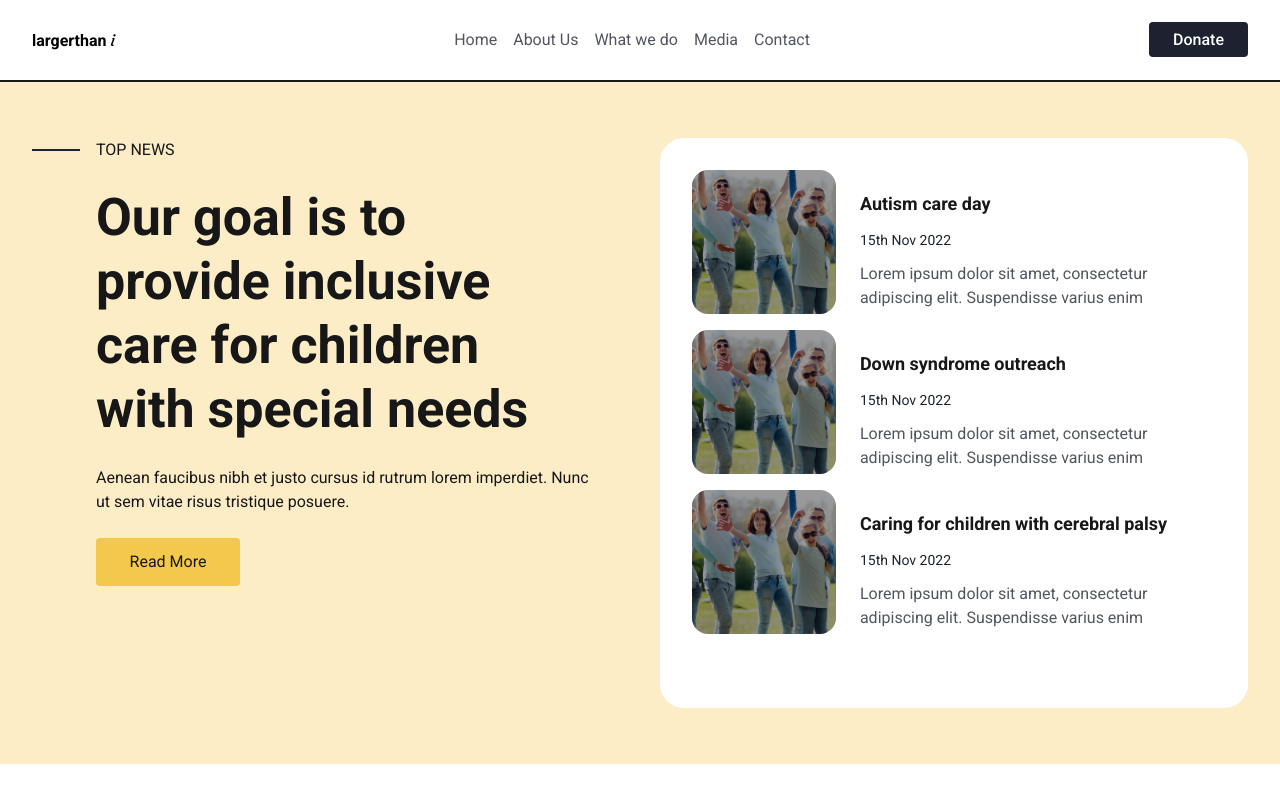
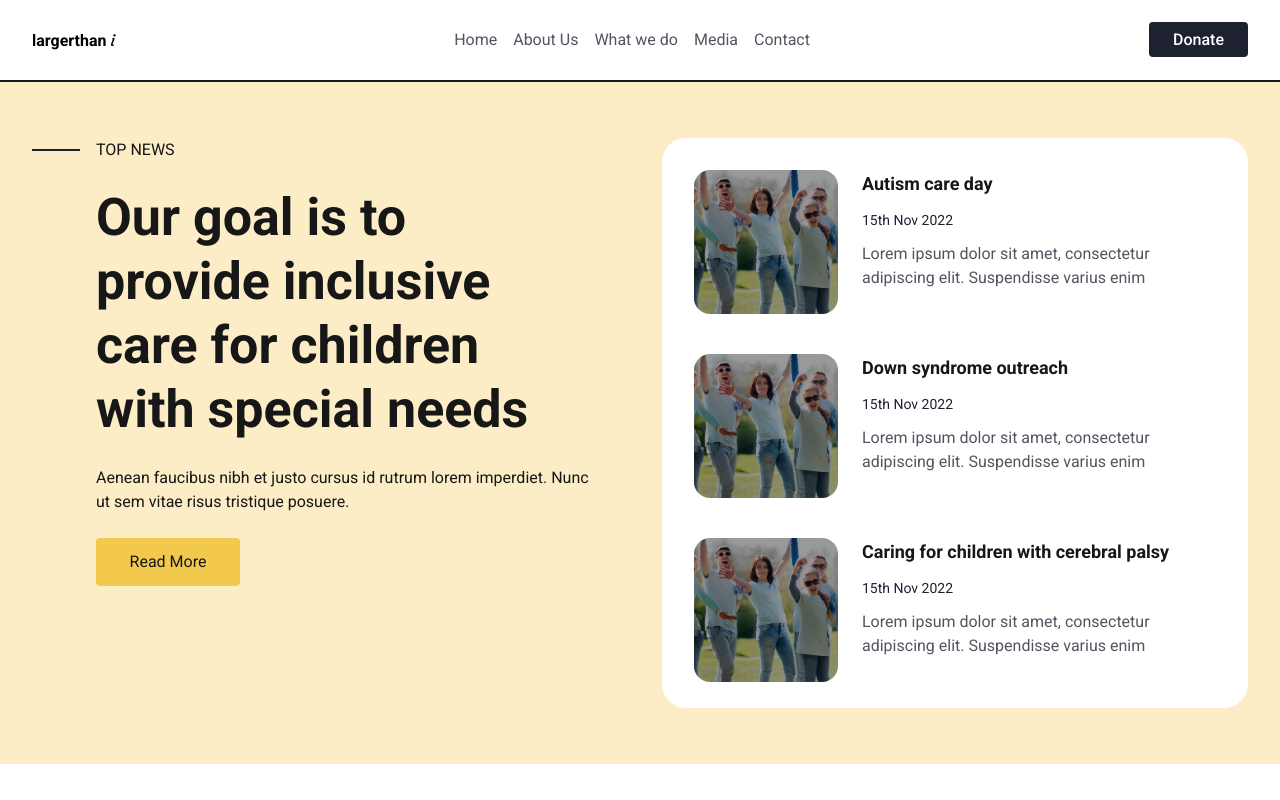
Before and after one commit to stpholise/orphanage, a Next.js app: page /media in a window 1280 px wide. Shown: the top 800 px of the page. Built offline with nearby package versions, Linux system fonts and the light colour scheme.

Commit message:
media/ donation page modified for px > 1024

```diff
--- a/app/_components/cards/EventsCard.tsx
+++ b/app/_components/cards/EventsCard.tsx
@@ -10,15 +10,15 @@ interface PlanedEvent {
 
 const EventsCard = ( { id, image, title, date, information }  : PlanedEvent) => {
   return (
-      <div className="lg:min-h-40 flex lg:gap-6">
+      <div className="lg:min-h-40 flex xl:gap-6 lg:gap-4 xl:items-start lg:items-start">
           <Image
               src={image}
               alt={title}
               width='100'
               height='100'
-              className="rounded-2xl lg:h-36 lg:w-36 object-cover"
+              className="rounded-2xl xl:h-36 xl:w-36 lg:w-32 lg:h-32 object-cover"
           />
-          <div className=" flex flex-col items-start justify-center gap-3">
+          <div className=" flex flex-col items-start justify-center xl:gap-3 lg:gap-1">
               <h2 className=" "> <Link href='#' className="lg:text-lg font-bold"> {title}</Link></h2>
               <h5 className="text-[#1D2130] text-sm">{date}</h5>
               <p className="text-[#525560]">{information}</p>
--- a/app/_components/helpers/EventWrapper.tsx
+++ b/app/_components/helpers/EventWrapper.tsx
@@ -36,7 +36,7 @@ const planedEvents: PlanedEvent[] = [
 
 const EventWrapper = () => {
   return (
-    <div className="w-[590px] h-[570px] bg-white rounded-3xl lg:p-8 gap-6">
+    <div className="xl:w-[590px]  lg:w-[560px] h-[570px] bg-white rounded-3xl xl:p-8 lg:p-5 flex lg:flex-col gap-6">
       {planedEvents.slice(0, 3).map((event) => (
         <EventsCard
           key={event.id}
--- a/app/_components/helpers/SectionHeading.tsx
+++ b/app/_components/helpers/SectionHeading.tsx
@@ -10,8 +10,8 @@ const SectionHeading = ({title, heading, text, button} : SectionHeadingProps) =>
   return (
     <div className="">
     <SectionTitle title={title} />
-    <div className="ml-16 max-w-[510px]  flex flex-col lg:gap-6 gap-4 my-6">
-      <h1 className="lg:text-[52px] max-w-[490px] font-bold leading-16 ">
+    <div className="ml-16 max-w-[510px] xl:w-[510px] lg:w-[444px] flex flex-col lg:gap-6 gap-4 my-6">
+      <h1 className="lg:text-[52px] xl:w-[490px] max-w-[490px] font-bold leading-16 ">
        {heading}
       </h1>{ text &&
       <p className="">
--- a/app/donation/page.tsx
+++ b/app/donation/page.tsx
@@ -8,7 +8,7 @@ const page = () => {
   return (
     <div>
       <section className=" lg:py-16">
-        <div className="container mx-auto lg:px-8 md:px-6 px-4  flex justify-between">
+        <div className="container mx-auto lg:px-8 md:px-6 px-4  flex lg:gap-16 justify-between">
           <SectionHeading
             title="Donate"
             heading="Making a donation for our children."
--- a/app/media/page.tsx
+++ b/app/media/page.tsx
@@ -8,7 +8,7 @@ const page = () => {
   return (
     <div>
       <div className="bg-[#FCEDC6] py-14">
-        <div className="container mx-auto lg:px-8 md:px-6 px-4 flex lg:gap-14">
+        <div className="container mx-auto lg:px-8 md:px-6 px-4 flex lg:gap-14 xl:flex-row lg:flex-row">
           <SectionHeading
             title="Top news"
             heading=" Our goal is to provide inclusive care for children with special
```
